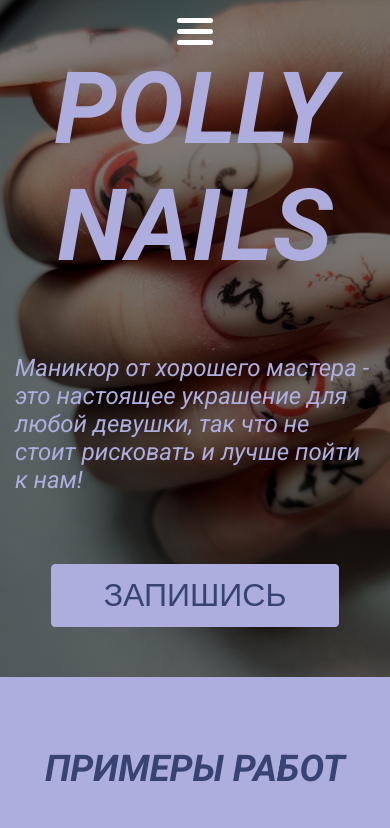
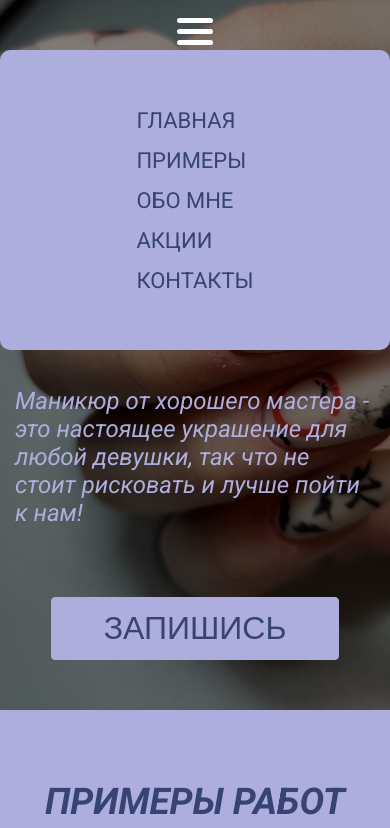
Before and after one commit to gapragapr/polly-nails, a plain HTML site: page index.html in a window 390 px wide. Both pictures are taken after a click on the element 195 px from the left and 31 px from the top of the page. Shown: the top 828 px of the page. Drawn offline with nearby package versions, Linux system fonts and the light colour scheme.

Commit message:
add files

```diff
--- a/css/style.css
+++ b/css/style.css
@@ -413,7 +413,7 @@ footer p{
     }
     .hamburger{
         display: flex;
-        position: fixed;
+        position: static;
     }
     .bar1, .bar2, .bar3{
         background-color: #fff;
@@ -474,6 +474,31 @@ footer p{
         position: static;
         width: 100%;
     }
+}
+.hamburger-menu{
+    font-size: 22px;
+    margin: 0 auto;
+    text-transform: uppercase;
+    height: 200px;
+    width: 100vw;
+    background-color: #aeaede;
+    display: none;
+    align-items: center;
+    justify-content: center;
+    border-radius: 10px;
+    transition: .5s;
+}
+.hamburger-menu ul{
+    list-style: none;
+    margin: 0;
+    padding: 0;
+}
+.hamburger-menu li{
+    margin: 15px 0;
+}
+.hamburger-menu a{
+    text-decoration: none;
+    color: #374372;
 }
 @media screen and (max-width: 639px){
     .header-container{
@@ -603,6 +628,14 @@ footer p{
     .popup{
         width: 100vw;
     }
+    .hamburger-menu{
+        display: flex;
+        position: absolute;
+        top: 50px;
+        opacity: 0;
+        height: 0;
+        overflow: hidden;
+    }
 }
 @media screen and (max-width: 360px) {
     .card-item{
--- a/index.html
+++ b/index.html
@@ -8,23 +8,44 @@
     <link href="https://fonts.googleapis.com/css2?family=Roboto:ital,wght@0,400;0,500;0,700;0,900;1,300;1,400;1,500;1,700;1,900&display=swap" rel="stylesheet">
     <link rel="stylesheet" href="css/style.css">
     <script src="js/script.js"></script>
+    <script type="text/javascript" src="https://ajax.googleapis.com/ajax/libs/jquery/1.10.1/jquery.min.js"></script>
     <title>Polly Nails</title>
 </head>
 <body>
+    <script type="text/javascript">
+        $(document).ready(function(){
+           $("#menu",).on("click","a", function (event) {
+               event.preventDefault();
+               var id  = $(this).attr('href'),
+                   top = $(id).offset().top;
+               $('body,html').animate({scrollTop: top}, 1000);
+           });
+       });
+    </script>
+    <script type="text/javascript">
+        $(document).ready(function(){
+           $("#hamburger-menu",).on("click","a", function (event) {
+               event.preventDefault();
+               var id  = $(this).attr('href'),
+                   top = $(id).offset().top;
+               $('body,html').animate({scrollTop: top}, 1000);
+           });
+       });
+    </script>
     <div class="wrapper">
         <div class="header-container">
             <header id="main">
                 <div class="header-row first-row">
-                    <nav class="header-navigation">
+                    <nav id="menu" class="header-navigation">
                         <ul>
                             <li><a href="#main">Главная</a></li>
                             <li><a href="#works">Примеры</a></li>
+                            <li><a href="#about">Обо мне</a></li>
                             <li><a href="#actions">Акции</a></li>
-                            <li><a href="#about">Обо мне</a></li>
                             <li><a onclick="popupOpen()" href="#contacts">Контакты</a></li>
                         </ul>
                     </nav>
-                    <div class="hamburger">
+                    <div onclick="hamburgerOpen()" class="hamburger">
                         <div class="bar1"></div>
                         <div class="bar2"></div>
                         <div class="bar3"></div>
@@ -196,5 +217,14 @@
             </div>
         </div>
     </div>
+    <div id="hamburger-menu" onclick="hamburgerOpen(false)" class="hamburger-menu">
+        <ul>
+            <li><a href="#main">Главная</a></li>
+            <li><a href="#works">Примеры</a></li>
+            <li><a href="#about">Обо мне</a></li>
+            <li><a href="#actions">Акции</a></li>
+            <li><a onclick="popupOpen()" href="#contacts">Контакты</a></li>
+        </ul>
+    </div>
 </body>
 </html>
--- a/js/script.js
+++ b/js/script.js
@@ -2,3 +2,9 @@ function popupOpen(open = true){
     const popupItem = document.getElementById('popup');
     popupItem.style.display = open ? 'flex' : 'none';
 }
+
+function hamburgerOpen(open = true){
+    const hamburger = document.getElementById('hamburger-menu');
+    hamburger.style.opacity = open ? '1' : '0';
+    hamburger.style.height = open ? '300px' : '0';
+}
```
